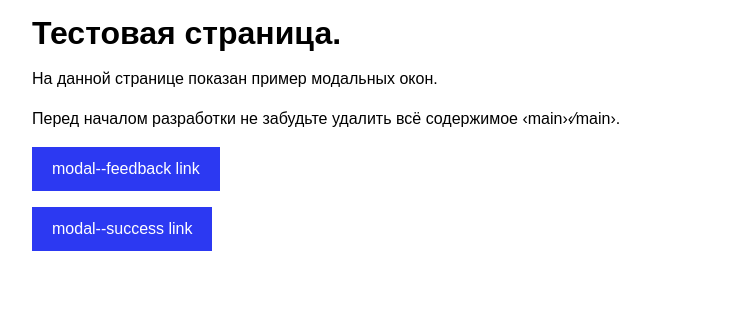
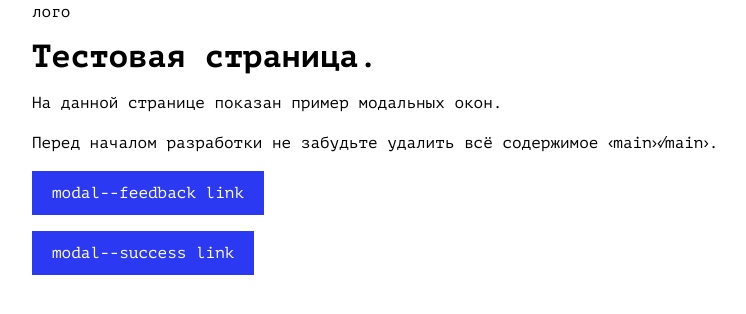
Before and after one commit to alexander-drach/html-academy__Smart-device, a website: page source/index.html in a window 1280 px wide. Shown: the whole page, without its empty margins (0-746 px from the left). Drawn offline with nearby package versions, Linux system fonts and the light colour scheme; files that its build step writes are made by us from their sources; files whose address does not match are found by name.

Commit message:
include fonts

```diff
--- a/source/index.html
+++ b/source/index.html
@@ -10,8 +10,14 @@
   </head>
   <body>
     <div class="wrapper">
-      <header>
-        <div class="container"></div>
+      <header class="header">
+        <div class="container">
+          <div class="header__inner">
+            <a class="logo">
+              лого
+            </a>
+          </div>
+        </div>
       </header>
       <main>
         <section class="intro">
--- a/source/sass/global/fonts.scss
+++ b/source/sass/global/fonts.scss
@@ -1,8 +1,27 @@
 @font-face {
+  font-family: 'PT Mono';
+  src: local('PT Mono'), local('PTMono-Regular'), url('../../fonts/ptmono.woff2') format('woff2'), url('../../fonts/ptmono.woff') format('woff');
+  font-weight: 400;
   font-style: normal;
+}
+
+@font-face {
+  font-family: 'PT Mono';
+  src: local('PT Mono Bold'), local('PTMono-Bold'), url('../../fonts/ptmonobold.woff2') format('woff2'), url('../../fonts/ptmonobold.woff') format('woff');
+  font-weight: 700;
+  font-style: normal;
+}
+
+@font-face {
+  font-family: 'Roboto Condensed';
+  src: local('Roboto Condensed'), local('RobotoCondensed-Regular'), url('../../fonts/Robotocondensed.woff2') format('woff2'), url('../../fonts/Robotocondensed.woff') format('woff');
   font-weight: 400;
-  font-family: "";
+  font-style: normal;
+}
 
-  font-display: swap;
-  src: url("../fonts/.woff2") format("woff2");
+@font-face {
+  font-family: 'Roboto Condensed';
+  src: local('Roboto Condensed Bold'), local('RobotoCondensed-Bold'), url('../../fonts/Robotocondensedbold.woff2') format('woff2'), url('../../fonts/Robotocondensedbold.woff') format('woff');
+  font-weight: 700;
+  font-style: normal;
 }
--- a/source/sass/global/reboot.scss
+++ b/source/sass/global/reboot.scss
@@ -16,7 +16,7 @@ html {
   font-weight: 400;
   font-size: $fz-default;
   line-height: 24px;
-  font-family: $ff-placeholder;
+  font-family: $ff-PTmono;
   color: $color-default-black;
 
   -webkit-font-smoothing: antialiased;
--- a/source/sass/global/utils.scss
+++ b/source/sass/global/utils.scss
@@ -18,7 +18,7 @@
 }
 
 .rouble {
-  font-family: $ff-rouble;
+  font-family: $ff-PTmono;
   /* stylelint-disable */
   text-transform: lowercase !important;
   font-weight: 400 !important;
--- a/source/sass/variables.scss
+++ b/source/sass/variables.scss
@@ -25,9 +25,9 @@ $fz-default:                        16px;
 
 // у некоторых шрифтов в ios возникают проблемы с символом рубля
 // https://www.artlebedev.ru/kovodstvo/sections/159/#13
-$ff-rouble:                         "Rouble", "Arial", sans-serif;
+$ff-PTmono:                         "PT Mono", "Arial", sans-serif;
 
-$ff-placeholder:                    "Placeholder", "Arial", sans-serif;
+$ff-roboto:                    "Roboto Condensed", "Arial", sans-serif;
 
 // Animation
 // ---------------------------------
```
Also changed, not shown: build/css/style.css, build/css/style.min.css, build/index.html, 1 other file.
